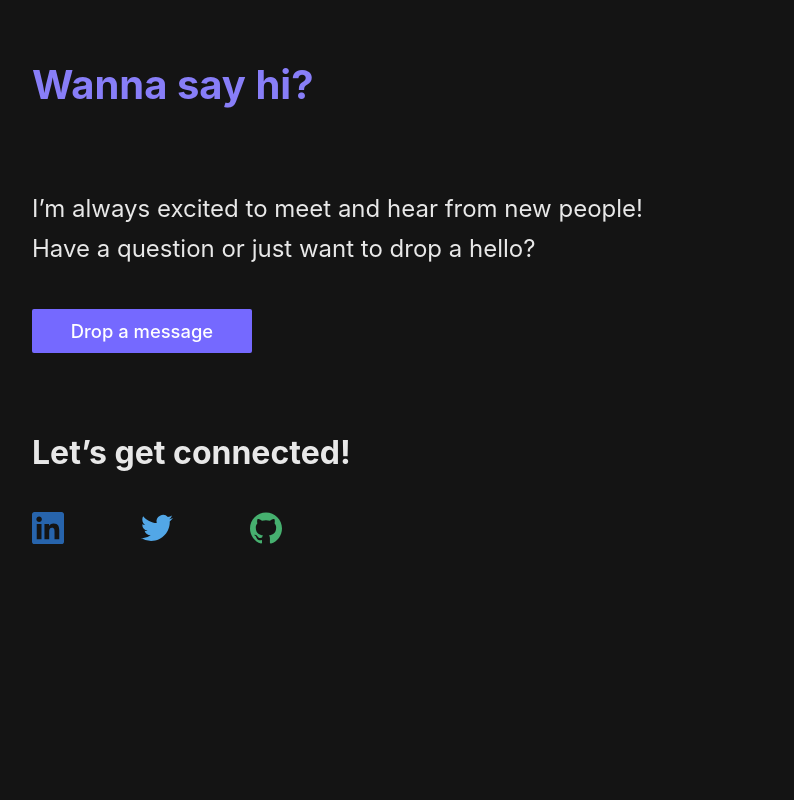
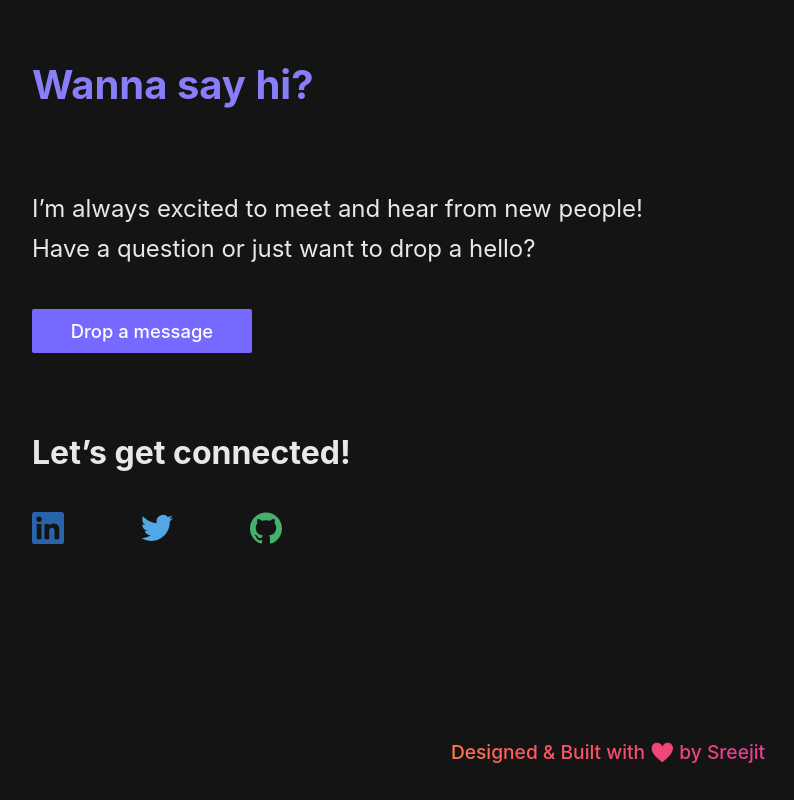
Before and after one commit to Sreejit7/sreejit.dev, a Next.js app: page / in a window 1280 px wide. Shown: the part 3842-4642 px from the top of the page, without its empty margins (32-826 px from the left). Before the commit the page ends 4582 px from the top, so only its background shows below. Built offline with nearby package versions, Linux system fonts and the light colour scheme.

Commit message:
Added footer section

```diff
--- a/pages/index.tsx
+++ b/pages/index.tsx
@@ -10,6 +10,7 @@ import Skills from "../src/sections/Skills";
 import Projects from "../src/sections/Projects";
 import Contact from "../src/sections/Contact";
 import { IntroHeading } from "../src/data/sections";
+import Footer from "../src/components/Footer";
 
 export default function Home() {
   const [sidebar, setSidebar] = useState(false);
@@ -59,6 +60,7 @@ export default function Home() {
         <Skills ref={skillsRef} />
         <Projects ref={projectsRef} />
         <Contact ref={contactRef} />
+        <Footer />
       </GlobalContext.Provider>
     </>
   );
--- /dev/null
+++ b/src/components/Footer/footer.module.scss
@@ -0,0 +1,39 @@
+@import "../../styles/scss-variables";
+.footer {
+  height: 60px;
+  display: flex;
+  justify-content: center;
+  font-size: $fs-body;
+  font-weight: $medium;
+
+  &-text {
+    background: -moz-linear-gradient(90deg, rgba(255,209,44,1) 0%, rgba(255,91,91,1) 35%, rgba(232,62,136,1) 70%, rgba(247,53,228,1) 97%);
+    background: -webkit-linear-gradient(90deg, rgba(255,209,44,1) 0%, rgba(255,91,91,1) 35%, rgba(232,62,136,1) 70%, rgba(247,53,228,1) 97%);
+    background: linear-gradient(90deg, rgba(255,209,44,1) 0%, rgba(255,91,91,1) 35%, rgba(232,62,136,1) 70%, rgba(247,53,228,1) 97%);
+    background-size: 200% 200%;
+    background-clip: text;
+    -webkit-background-clip: text;
+    -webkit-text-fill-color: transparent;
+    animation: gradient 10s ease infinite;
+    text-align: center;
+    position: relative;
+
+  }
+
+
+  @media only screen and (max-width: 475px) {
+    font-size: $fs-btn;
+  }
+}
+
+@keyframes gradient {
+	0% {
+		background-position: 0% 50%;
+	}
+	50% {
+		background-position: 100% 50%;
+	}
+	100% {
+		background-position: 0% 50%;
+	}
+}
--- /dev/null
+++ b/src/components/Footer/index.tsx
@@ -0,0 +1,10 @@
+import styles from "./footer.module.scss";
+const Footer = () => {
+  return (
+    <footer className={styles.footer}>
+      <span className={styles["footer-text"]}>Designed & Built with ❤️ by Sreejit </span>
+    </footer>
+  );
+};
+
+export default Footer;
```
